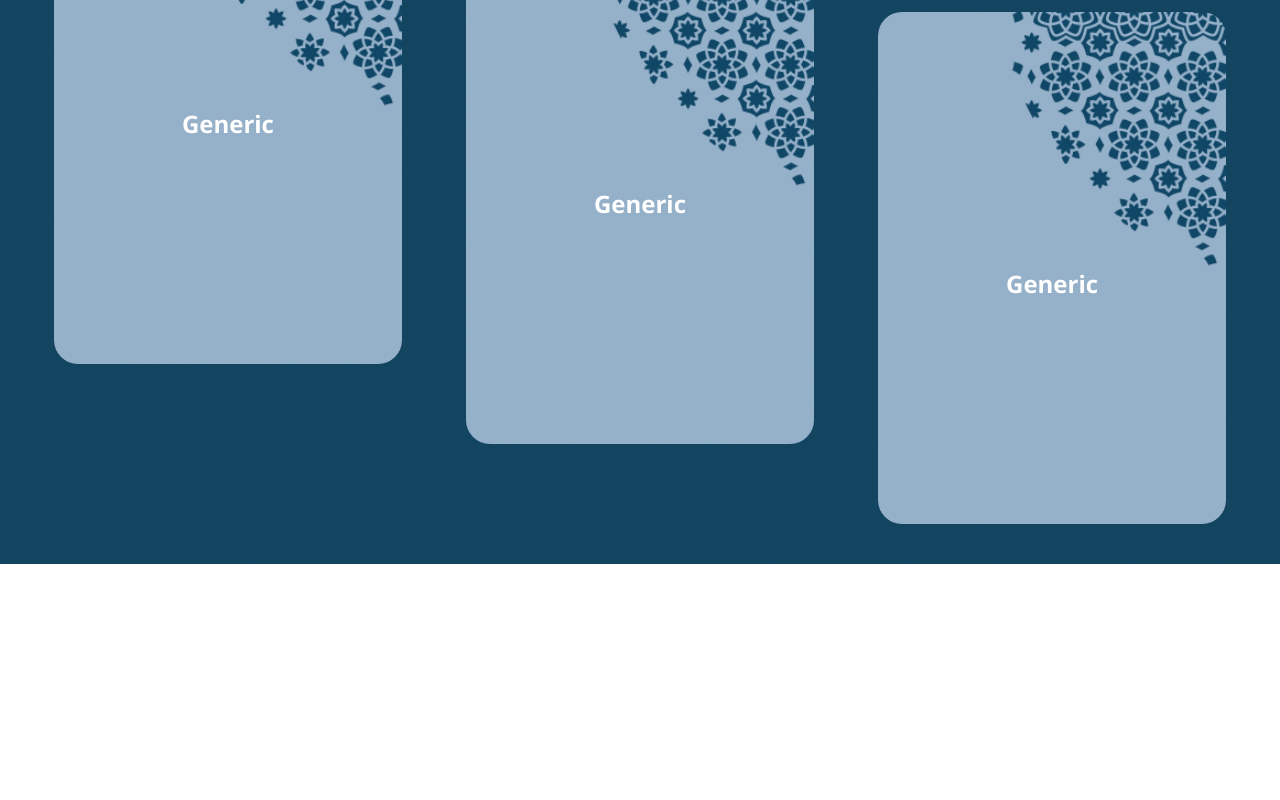
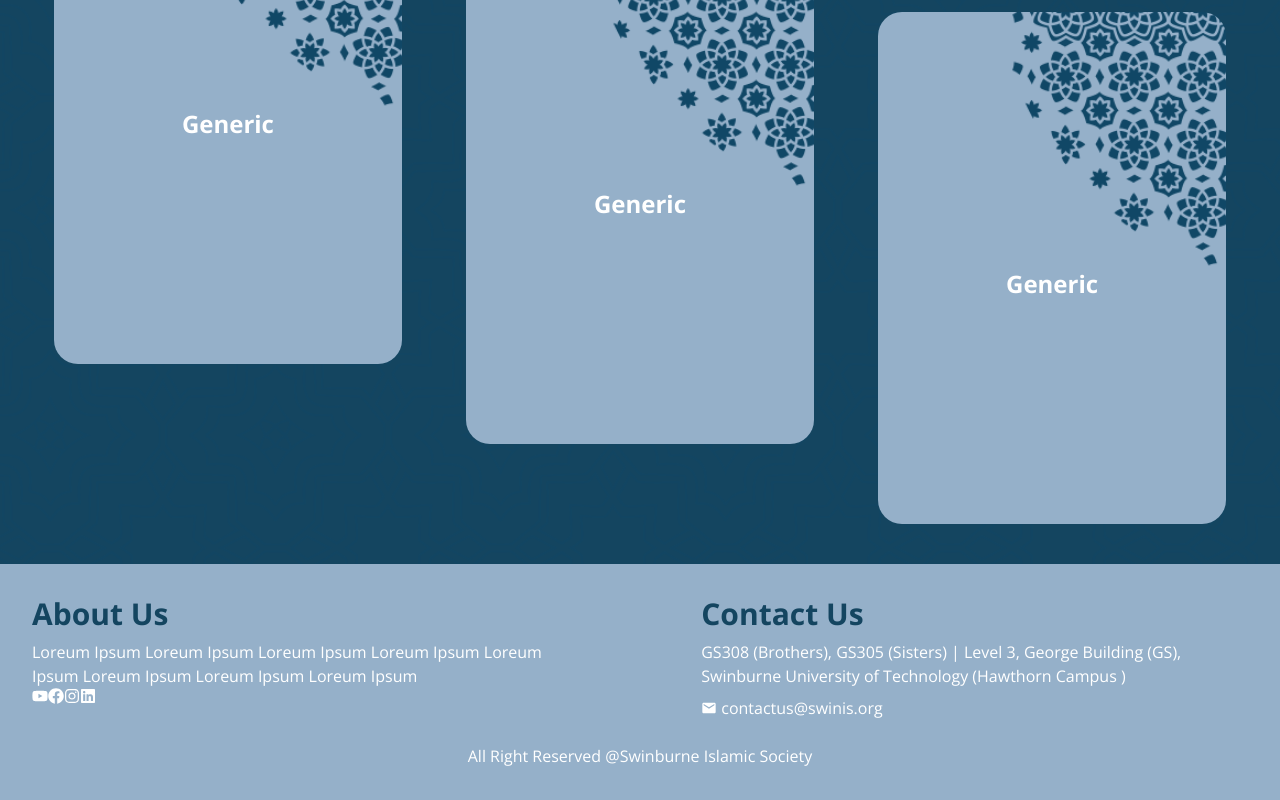
Before and after one commit to famulu/swinis-web-app, a Next.js app: page /new in a window 1280 px wide. Shown: the part 2532-3332 px from the top of the page. Before the commit the page ends 3096 px from the top, so only its background shows below. Built offline with nearby package versions, Linux system fonts and the light colour scheme.

Commit message:
done mostly with footer

```diff
--- a/app/new/page.tsx
+++ b/app/new/page.tsx
@@ -1,6 +1,8 @@
 import Image from "next/image";
 import donationBox from "../../public/donate-bg.png";
 import fancyShape from "@/public/fancy-shape.png";
+import { MdEmail } from "react-icons/md";
+import { FaFacebook, FaInstagram, FaLinkedin, FaYoutube } from "react-icons/fa";
 
 export default function Page() {
   const prayerTimes = [
@@ -178,6 +180,37 @@ export default function Page() {
           </div>
         </div>
       </main>
+      <footer className="bg-[#95B0C9] p-8 text-white">
+        <div className="flex gap-32">
+          <div>
+            <h2 className="text-3xl font-bold text-[#144560]">About Us</h2>
+            <div className="pt-2">
+              Loreum Ipsum Loreum Ipsum Loreum Ipsum Loreum Ipsum Loreum Ipsum
+              Loreum Ipsum Loreum Ipsum Loreum Ipsum
+            </div>
+            <div className="flex">
+              <FaYoutube />
+              <FaFacebook />
+              <FaInstagram />
+              <FaLinkedin />
+            </div>
+          </div>
+          <div>
+            <h2 className="text-3xl font-bold text-[#144560]">Contact Us</h2>
+            <div className="pt-2">
+              GS308 (Brothers), GS305 (Sisters) | Level 3, George Building (GS),
+              Swinburne University of Technology (Hawthorn Campus )
+            </div>
+            <div className="flex items-center gap-1 pt-2">
+              <MdEmail />
+              <a href="mailto:contactus@swinis.org">contactus@swinis.org</a>
+            </div>
+          </div>
+        </div>
+        <div className="text-center pt-6">
+          All Right Reserved @Swinburne Islamic Society
+        </div>
+      </footer>
     </>
   );
 }
--- a/package.json
+++ b/package.json
@@ -14,6 +14,7 @@
     "next": "14.1.0",
     "react": "^18",
     "react-dom": "^18",
+    "react-icons": "^5.0.1",
     "react-square-web-payments-sdk": "^3.2.1",
     "square": "^34.0.1"
   },
```
Also changed, not shown: 1 other file (tests, documents, lock files or other folders).
